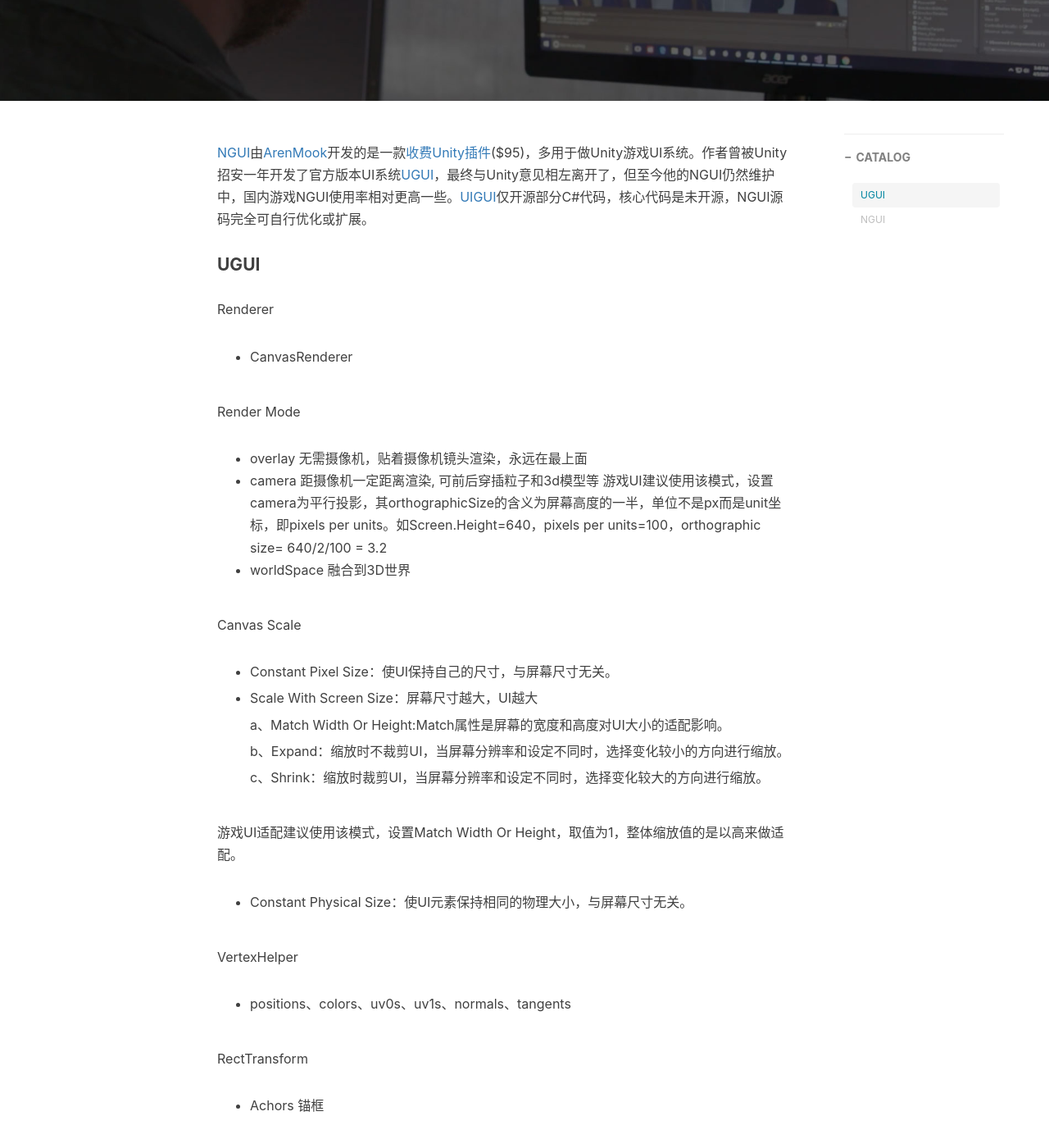
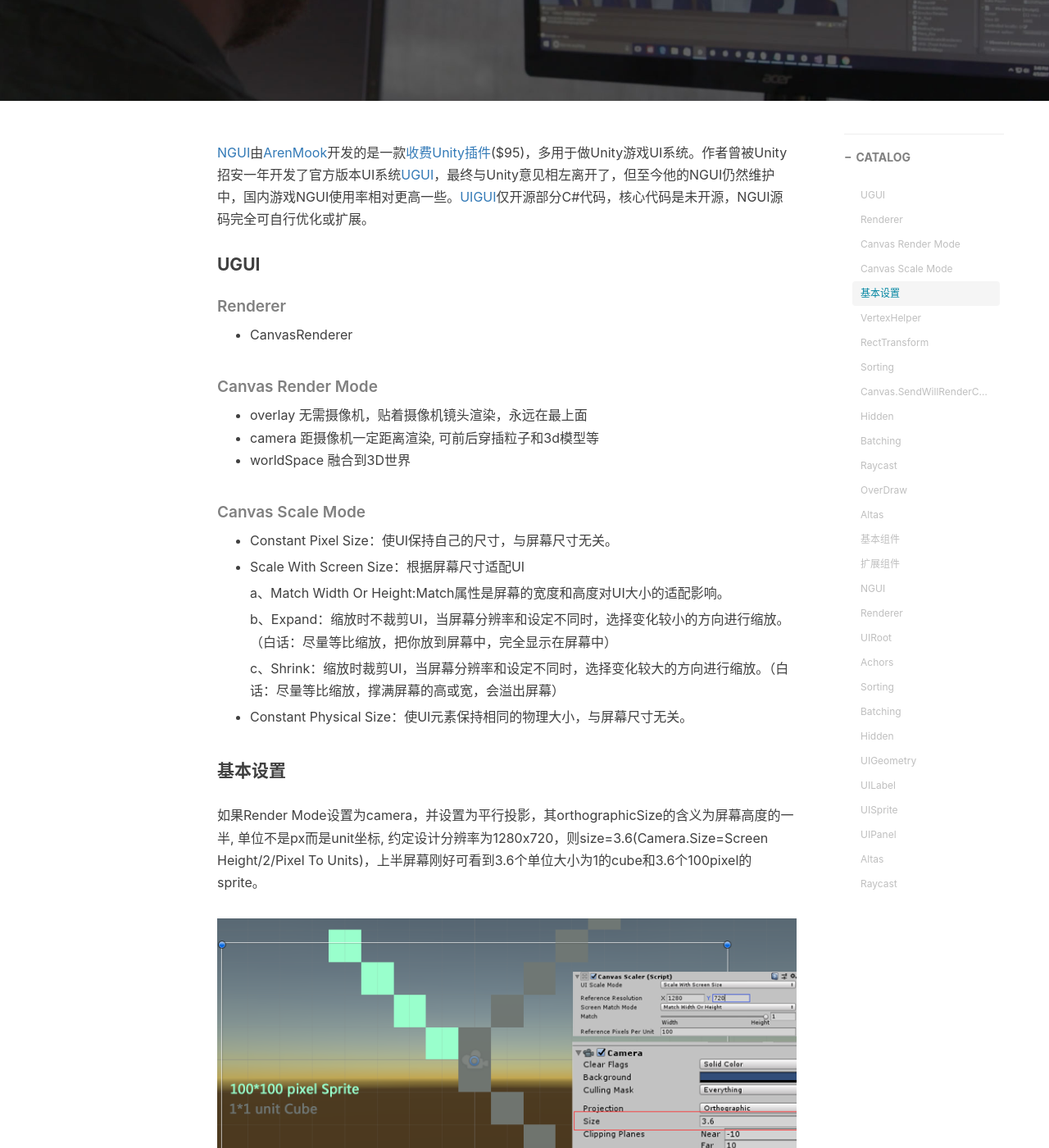
Before and after one commit to chenanbao/chenanbao.github.io, a Jekyll site: the page built from _posts/2018-09-11-UGUI浅析.md, in a window 1280 px wide and 1400 px high, scrolled down 400 px. Shown: the whole window at 82% size. Built offline with Jekyll 4.4.1, drawn with Linux system fonts in a browser that asks for light colours; nearby versions of some CDN libraries; comment, search, counter and statistics services are not loaded; some of the changed text lies outside the part shown.

Commit message:
补充适配说明
补充适配说明

````diff
--- a/_posts/2018-09-11-UGUI浅析.md
+++ b/_posts/2018-09-11-UGUI浅析.md
@@ -16,35 +16,58 @@
 
 #### UGUI
 
-Renderer
+##### Renderer
 + CanvasRenderer
 
-Render Mode
+##### Canvas Render Mode
 + overlay 无需摄像机，贴着摄像机镜头渲染，永远在最上面
 + camera  距摄像机一定距离渲染, 可前后穿插粒子和3d模型等
-游戏UI建议使用该模式，设置camera为平行投影，其orthographicSize的含义为屏幕高度的一半，单位不是px而是unit坐标，即pixels per units。如Screen.Height=640，pixels per units=100，orthographic size= 640/2/100 = 3.2
 + worldSpace 融合到3D世界
 
-Canvas Scale
+##### Canvas Scale Mode
 +  Constant Pixel Size：使UI保持自己的尺寸，与屏幕尺寸无关。
 
-+  Scale With Screen Size：屏幕尺寸越大，UI越大
++  Scale With Screen Size：根据屏幕尺寸适配UI
 
     a、Match Width Or Height:Match属性是屏幕的宽度和高度对UI大小的适配影响。
 
-    b、Expand：缩放时不裁剪UI，当屏幕分辨率和设定不同时，选择变化较小的方向进行缩放。
+    b、Expand：缩放时不裁剪UI，当屏幕分辨率和设定不同时，选择变化较小的方向进行缩放。（白话：尽量等比缩放，把你放到屏幕中，完全显示在屏幕中）
 
-    c、Shrink：缩放时裁剪UI，当屏幕分辨率和设定不同时，选择变化较大的方向进行缩放。
-
-游戏UI适配建议使用该模式，设置Match Width Or Height，取值为1，整体缩放值的是以高来做适配。
-
+    c、Shrink：缩放时裁剪UI，当屏幕分辨率和设定不同时，选择变化较大的方向进行缩放。（白话：尽量等比缩放，撑满屏幕的高或宽，会溢出屏幕）
 
 +  Constant Physical Size：使UI元素保持相同的物理大小，与屏幕尺寸无关。
 
-VertexHelper
+#### 基本设置
+
+如果Render Mode设置为camera，并设置为平行投影，其orthographicSize的含义为屏幕高度的一半, 单位不是px而是unit坐标, 约定设计分辨率为1280x720，则size=3.6(Camera.Size=Screen Height/2/Pixel To Units)，上半屏幕刚好可看到3.6个单位大小为1的cube和3.6个100pixel的sprite。
+
+![image](/img/pos_104.png)
+
+如果Scale Mode设置为Match Width Or Height，取值为1，整体缩放值的是以高来做适配。高度不同分辨率高度完全可见，宽度可视范围不同。
+
+![image](/img/pos_105.png)
+
+如果Sprite图片的Pixels Per Unit 设置的是100，也就是图片的100个像素对应到一个Unity3D单位。修改 Reference Pixels Per Unit 与 Pixels Per Unit 后，点下 Image 的 Set Native Size来设定图片原始大小。
+
+
+![image](/img/pos_106.png)
+
+| ui大小 | pixels | spritePixelsPerUnit | referencePixelsPerUnit |
+| ------ | ------ | ------ | ------ |
+| 100 | 100 | 100 | 100 |
+| 200 | 100 | 100 | 200 |
+| 50 | 100 | 200 | 100 |
+
+可推导如下公式：
+
+ui rectTransform width/height = pixels/(spritePixelsPerUnit / referencePixelsPerUnit)
+
+
+
+##### VertexHelper
 + positions、colors、uv0s、uv1s、normals、tangents
 
-RectTransform
+##### RectTransform
 + Achors 锚框
 
 a、四个锚点在重合时，UI尺寸固定，但可能位置会超出父节点。
@@ -58,21 +81,21 @@
 + Pivot 旋转、缩放等操作注册点
 + 只能针对父级结节，不能跨层级锚点
 
-Sorting
+##### Sorting
 + Camera的depth值越小，越先渲染
 + 同一个Canvas中，Hierarchy的顺序决定了控件的层级关系，越往下显示越靠前，用SetSiblingIndex等设置深度。
 + 不同Canvas用sortingLayer 和 sortingOrder
 + z轴排序
 + ParticleSystem融合UI用Sorting Order调整层级
 
-Canvas.SendWillRenderCanvas
+#####  Canvas.SendWillRenderCanvas
 + layoutRebuildQueue、graphicRebuildQueue（变化的对象在渲染前触发，没有轮询）
 
-Hidden
+##### Hidden
 + Scale=0，Alpha Group=0 没有Mesh，不渲染
 + null sprite，Color.a = 0，屏幕外物体，仍然渲染
 
-Batching
+##### Batching
 + 穿插重叠、旋转等导致打断合批
 + z != 0 不合批
 + localposition不断更新（即使值没有变化）导致不断重建
@@ -82,7 +105,7 @@
 + 修改Image的Color属性实际是修改顶点色，会导致Mesh重建，但材质不变，不会产生额外的DC。如果修改Image的Material的Tint Color属性，不会导致Mesh重建，但修改了Material，会导致多一个DC。
 + Frame Debugger （封闭API，无法了解合批细节）
 
-Raycast
+##### Raycast
 + Event、Raycasters基于事件回调机制，效率略高，不需要绑定collider
 + Image、Text组件不需要事件触发的将Raycast Target勾去掉
 + [FullScreen事件](https://answers.unity.com/questions/1091618/ui-panel-without-image-component-as-raycast-target.html)
@@ -108,22 +131,23 @@
 }
 ```
 
-OverDraw
+#####  OverDraw
 + Image：中间空的边框图不勾FillCenter
 + 用[PolygonImage](https://assetstore.unity.com/packages/tools/gui/polyimage-103851)贴图更紧凑，Fill rate更低。
 
-Altas
+#####  Altas
 + 保持所有Sprite统一设置贴图属性，否则分离成多张
 + Sprite的tag和assetbundle name设置
 + Sprite Packer
++ Sprite Altas(2017)
 
-基本组件
+#####  基本组件
 + Canvas 有世界和屏幕坐标
 + Image可以设置Material
 + Nav可视化编辑
 
 
-扩展组件
+#####  扩展组件
 + [LoopScrollRect](https://github.com/qiankanglai/LoopScrollRect)
 + 无图文混排 [TextMesh Pro](https://assetstore.unity.com/packages/essentials/beta-projects/textmesh-pro-84126)
 + 文字有简单描边、渐变、投影功能 。其他扩展[Unity uGUI Text Outline Shadow](https://github.com/n-yoda/unity-vertex-effects)
@@ -131,52 +155,52 @@
 
 #### NGUI
 
-Renderer
+#####  Renderer
 + MeshRenderer
 
-UIRoot
+#####  UIRoot
 + Scaling Style
 
-Achors
+#####  Achors
 + Target 可以指定任意GameObject,有设置时序问题。
 
-Sorting
+#####  Sorting
 + Camera的depth值越小，越先渲染
 + UIPanel的sorting order、widget的depth、RenderQueue共同影响排序.可以很细粒度手工控制。
 + ParticleSystem融合UI用Render Queue调整层级
 + 3D模型可用RenderTexture或Render Queue融合UI层级
 + Mask使用透明度裁剪
 
-Batching
+#####  Batching
 + Mesh Renderer来做渲染，合批在C#层做的
 + DrawCall Tool
 
-Hidden
+#####  Hidden
 + Color.a = 0 没有Mesh，不渲染
 + SetActive(false) 不渲染，保留Mesh
 + Scale = 0 保留Mesh，仍然渲染
 
-UIGeometry
+#####  UIGeometry
 + verts、uvs、cols、mRtpVerts
 + [堆内存优化](https://github.com/sophiepeithos/optimise-ngui-gc-alloc)
 
-UILabel
+#####  UILabel
 + Font.CahceFontForText(动态创建更新FontTexture产生的消耗，当文字color、size等变化都会导致FontTexture扩大或更新)
 + Shadow
 + Outline/Outline8(Mesh增加)
 + Text Mesh Pro插件
 
-UISprite
+#####  UISprite
 + Tiled Mode(Mesh增加，节约纹理尺寸)
 
-UIPanel
+#####  UIPanel
 + UIPanel.FillDrawCall(更新单个DC)
 + 触发UIPanel.FillAllDrawCalls(更新所有DC)原因：1.添加或删除元素时，穿插了其他的UIDrawCall。2.添加或删除的元素自成一个UIDrawCall。避免方式：1.尝试让插入的元素合入现有的UIDrawCall。2.Scale=0或者Alpha接近0来隐藏。
 + UIPanel.LateUpdate(每帧轮询所有widget)、UICamera.Upate、UIRect.Update、UIRoot.Update
 + Clip做裁剪
 
-Altas
+#####  Altas
 + [split alpha](https://github.com/henry-yuxi/NGUI_Tools)，shader的处理
 
-Raycast
+#####  Raycast
 + 需要绑定collider，通过SendMessage发出事件
````
Also changed, not shown: img/pos_104.png (added), img/pos_105.png (added), img/pos_106.png (added).
